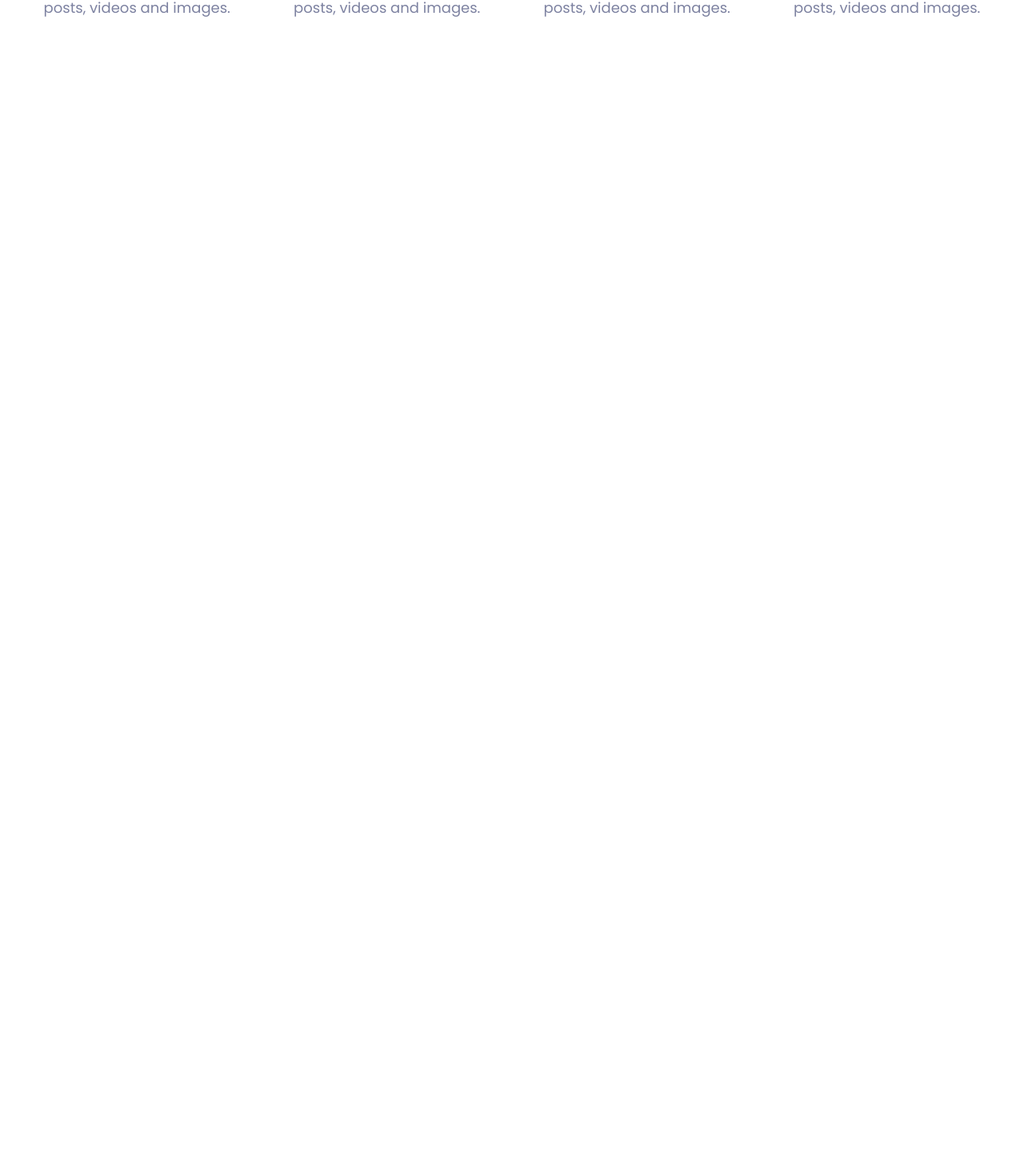
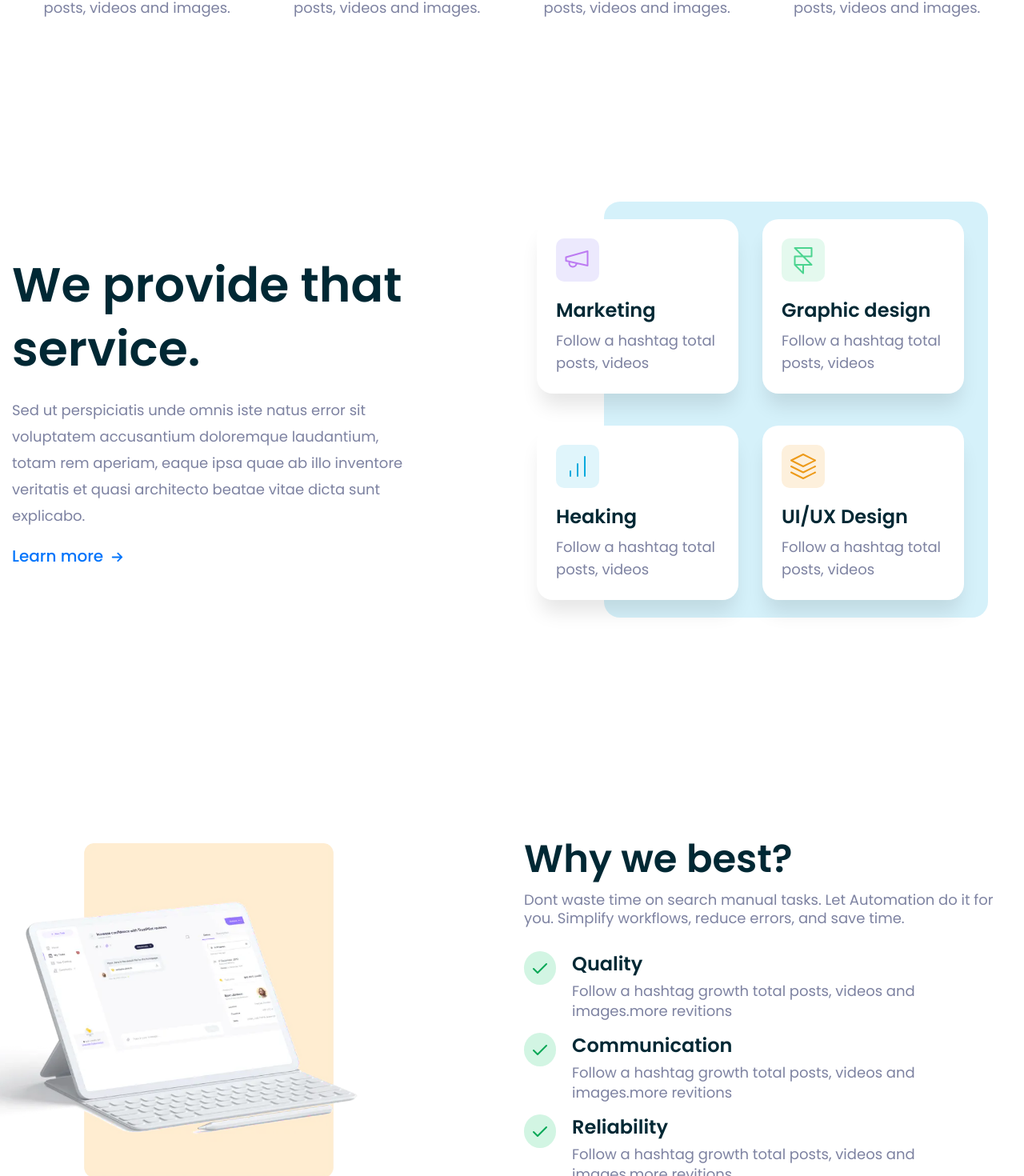
Before and after one commit to cloudmenson/Dsign, a React (Create React App) app: page /home in a window 1280 px wide. Shown: the part 1843-3313 px from the top of the page at 80% size. Before the commit the page ends 1917 px from the top, so only its background shows below. Built offline with nearby package versions, Linux system fonts and the light colour scheme.

Commit message:
Updated the structure

```diff
--- a/src/assets/index.ts
+++ b/src/assets/index.ts
@@ -1,4 +1,3 @@
-
 export { default as Garnier } from "../assets/img/garnier.png";
 export { default as Google } from "../assets/img/google.png";
 export { default as HeaderBackground } from "../assets/svg/header-background.svg";
@@ -10,6 +9,7 @@ export { default as Tablet } from "../assets/img/tablet.png";
 export { default as Udemy } from "../assets/img/udemy.png";
 export { default as UserBackground } from "../assets/img/user-background.png";
 export { default as WorkupSite } from "../assets/img/workup-site.png";
+export { ReactComponent as Arrow } from "../assets/svg/arrow.svg";
 export { ReactComponent as Check } from "../assets/svg/check.svg";
 export { ReactComponent as Email } from "../assets/svg/email.svg";
 export { ReactComponent as Facebook } from "../assets/svg/facebook.svg";
--- a/src/config/theme/colors.ts
+++ b/src/config/theme/colors.ts
@@ -6,7 +6,10 @@ const slateGray = "#7d82a1";
 const midnightBlue = "#002834";
 const darkPaleAzure = "#aec7e4";
 const greyForHeader = "#404040";
+const ourServiceBoxShadow = "rgba(0,0,0,.1)";
 const transparentGrey = "hsla(193,4%,52%,.35)";
+const ourServiceBackground = "rgba(47,184,227,.2)";
+const whyWeBestBackground = "rgba(77,213,143,.25)";
 
 const COLORS = Object.freeze({
   blue,
@@ -18,6 +21,9 @@ const COLORS = Object.freeze({
   darkPaleAzure,
   greyForHeader,
   transparentGrey,
+  ourServiceBoxShadow,
+  whyWeBestBackground,
+  ourServiceBackground,
 });
 
 export { COLORS };
--- a/src/pages/home/HomePage.tsx
+++ b/src/pages/home/HomePage.tsx
@@ -45,7 +45,144 @@ const HomePage = () => {
 
         <Styles.OurServiceSection>
           <FactItem />
+
+          <Styles.WeProvideThatService>
+            <Styles.WeProvideThatServiceLeftPart>
+              <Styles.OurServiceH2>
+                We provide that service.
+              </Styles.OurServiceH2>
+
+              <Styles.OurServiceText>
+                Sed ut perspiciatis unde omnis iste natus error sit voluptatem
+                accusantium doloremque laudantium, totam rem aperiam, eaque ipsa
+                quae ab illo inventore veritatis et quasi architecto beatae
+                vitae dicta sunt explicabo.
+              </Styles.OurServiceText>
+
+              <Styles.OurServiceLink>
+                <Styles.OurServiceLinkSpan>
+                  Learn more
+                </Styles.OurServiceLinkSpan>
+
+                <Image.Arrow />
+              </Styles.OurServiceLink>
+            </Styles.WeProvideThatServiceLeftPart>
+
+            <Styles.WeProvideThatServiceRightPart>
+              <Styles.RightPartContent>
+                <Styles.RightPartBackground />
+
+                <Styles.MarketingElement>
+                  <Image.Marketing />
+
+                  <Styles.MarketingElementH4>
+                    Marketing
+                  </Styles.MarketingElementH4>
+
+                  <Styles.MarketingElementSubtitle>
+                    Follow a hashtag total posts, videos
+                  </Styles.MarketingElementSubtitle>
+                </Styles.MarketingElement>
+
+                <Styles.GraphicElement>
+                  <Image.GraphicDesign />
+
+                  <Styles.MarketingElementH4>
+                    Graphic design
+                  </Styles.MarketingElementH4>
+
+                  <Styles.MarketingElementSubtitle>
+                    Follow a hashtag total posts, videos
+                  </Styles.MarketingElementSubtitle>
+                </Styles.GraphicElement>
+
+                <Styles.HeakingElement>
+                  <Image.Heaking />
+
+                  <Styles.MarketingElementH4>Heaking</Styles.MarketingElementH4>
+
+                  <Styles.MarketingElementSubtitle>
+                    Follow a hashtag total posts, videos
+                  </Styles.MarketingElementSubtitle>
+                </Styles.HeakingElement>
+
+                <Styles.UIUXDesignElement>
+                  <Image.UIXDesign />
+
+                  <Styles.MarketingElementH4>
+                    UI/UX Design
+                  </Styles.MarketingElementH4>
+
+                  <Styles.MarketingElementSubtitle>
+                    Follow a hashtag total posts, videos
+                  </Styles.MarketingElementSubtitle>
+                </Styles.UIUXDesignElement>
+              </Styles.RightPartContent>
+            </Styles.WeProvideThatServiceRightPart>
+          </Styles.WeProvideThatService>
         </Styles.OurServiceSection>
+
+        <Styles.WhyWeBestSection>
+          <Styles.WhyWeBestSectionLeftPart>
+            <Styles.TabletImage src={Image.Tablet} alt="Tablet" />
+          </Styles.WhyWeBestSectionLeftPart>
+
+          <Styles.WhyWeBestSectionRightPart>
+            <Styles.WhyWeBestTitleH2>Why we best?</Styles.WhyWeBestTitleH2>
+
+            <Styles.WhyWeBestSubtitle>
+              Dont waste time on search manual tasks. Let Automation do it for
+              you. Simplify workflows, reduce errors, and save time.
+            </Styles.WhyWeBestSubtitle>
+
+            <Styles.WyWeBestQuality>
+              <Styles.IconWrapper>
+                <Image.Check />
+              </Styles.IconWrapper>
+
+              <Styles.WrapperForWyWeBestTitleAndSubtitle>
+                <Styles.QualityTitle>Quality</Styles.QualityTitle>
+
+                <Styles.WyWeBestElementsSubtitle>
+                  Follow a hashtag growth total posts, videos and images.more
+                  revitions
+                </Styles.WyWeBestElementsSubtitle>
+              </Styles.WrapperForWyWeBestTitleAndSubtitle>
+            </Styles.WyWeBestQuality>
+
+            <Styles.WyWeBestCommunication>
+              <Styles.IconWrapper>
+                <Image.Check />
+              </Styles.IconWrapper>
+
+              <Styles.WrapperForWyWeBestTitleAndSubtitle>
+                <Styles.CommunicationTitle>
+                  Communication
+                </Styles.CommunicationTitle>
+
+                <Styles.WyWeBestElementsSubtitle>
+                  Follow a hashtag growth total posts, videos and images.more
+                  revitions
+                </Styles.WyWeBestElementsSubtitle>
+              </Styles.WrapperForWyWeBestTitleAndSubtitle>
+            </Styles.WyWeBestCommunication>
+
+            <Styles.WyWeBestReliability>
+              <Styles.IconWrapper>
+                <Image.Check />
+              </Styles.IconWrapper>
+
+              <Styles.WrapperForWyWeBestTitleAndSubtitle>
+                <Styles.ReliabilityTitle>Reliability</Styles.ReliabilityTitle>
+
+                <Styles.WyWeBestElementsSubtitle>
+                  Follow a hashtag growth total posts, videos and images.more
+                  revitions
+                </Styles.WyWeBestElementsSubtitle>
+              </Styles.WrapperForWyWeBestTitleAndSubtitle>
+            </Styles.WyWeBestReliability>
+          </Styles.WhyWeBestSectionRightPart>
+        </Styles.WhyWeBestSection>
       </Styles.Main>
     </Styles.Wrapper>
   );
--- a/src/pages/home/styles.ts
+++ b/src/pages/home/styles.ts
@@ -1,4 +1,4 @@
-import styled from "styled-components";
+import styled, { css } from "styled-components";
 
 import * as Image from "assets";
 
@@ -57,3 +57,209 @@ export const WorkupSiteImage = styled.img`
 export const OurServiceSection = styled.section`
   padding: 50px 0;
 `;
+
+export const WeProvideThatService = styled.div`
+  padding: 50px 0;
+  margin-top: 200px;
+  display: flex;
+  flex-direction: row;
+  align-items: center;
+`;
+
+export const WeProvideThatServiceLeftPart = styled.div`
+  display: flex;
+  flex-direction: column;
+  align-items: left;
+  max-width: 512px;
+`;
+
+export const OurServiceH2 = styled.h2`
+  font-size: 60px;
+  line-height: 80px;
+  font-weight: 600;
+`;
+
+export const OurServiceText = styled.p`
+  margin-top: 20px;
+  font-size: 18px;
+  line-height: 33px;
+`;
+
+export const OurServiceLink = styled.a`
+  margin-top: 20px;
+  display: flex;
+  flex-direction: row;
+  align-items: center;
+  font-size: 20px;
+  line-height: 28px;
+  font-weight: 500;
+  transition: all 0.2s;
+  color: ${({ theme }) => theme.colors.blue};
+
+  &:hover {
+    letter-spacing: 1px;
+    opacity: 1;
+  }
+`;
+
+export const OurServiceLinkSpan = styled.span`
+  margin-right: 6px;
+`;
+
+export const WeProvideThatServiceRightPart = styled.div``;
+
+export const RightPartContent = styled.div`
+  position: relative;
+  margin-right: 60px;
+  display: flex;
+  flex-wrap: wrap;
+  justify-content: flex-end;
+  gap: 40px 30px;
+  z-index: 10;
+`;
+
+export const RightPartBackground = styled.div`
+  position: absolute;
+  width: 480px;
+  height: 520px;
+  top: -22px;
+  right: -30px;
+  background-color: rgba(47, 184, 227, 0.2);
+  border-radius: 20px;
+  z-index: -1;
+`;
+
+const stylesForOurServiceElement = css`
+  padding: 24px;
+  display: flex;
+  flex-direction: column;
+  align-items: flex-start;
+  width: 252px;
+  border-radius: 20px;
+
+  ${({ theme }) => css`
+    background-color: ${theme.colors.white};
+    box-shadow: 0 20px 25px -5px ${theme.colors.ourServiceBoxShadow};
+  `}
+`;
+
+export const MarketingElement = styled.div`
+  ${stylesForOurServiceElement}
+`;
+
+export const GraphicElement = styled.div`
+  ${stylesForOurServiceElement}
+`;
+
+export const HeakingElement = styled.div`
+  ${stylesForOurServiceElement}
+`;
+
+export const UIUXDesignElement = styled.div`
+  ${stylesForOurServiceElement}
+`;
+
+export const MarketingElementH4 = styled.h4`
+  margin-top: 20px;
+  font-size: 24px;
+  line-height: 32px;
+  font-weight: 600;
+`;
+
+export const MarketingElementSubtitle = styled.p`
+  margin-top: 8px;
+  font-size: 18px;
+  line-height: 28px;
+`;
+
+export const WhyWeBestSection = styled.div`
+  margin-top: 200px;
+  display: flex;
+  flex-direction: row;
+  align-items: center;
+`;
+
+export const WhyWeBestSectionLeftPart = styled.div``;
+
+export const TabletImage = styled.img`
+  margin-left: -150px;
+  max-width: 100%;
+  height: auto;
+`;
+
+export const WhyWeBestSectionRightPart = styled.div`
+  display: flex;
+  flex-direction: column;
+  align-items: flex-start;
+`;
+
+export const WhyWeBestTitleH2 = styled.h2`
+  font-size: 48px;
+  line-height: 48px;
+  font-weight: 600;
+`;
+
+export const WhyWeBestSubtitle = styled.p`
+  margin-top: 15px;
+  margin-bottom: 15px;
+  max-width: 600px;
+  font-size: 18px;
+  line-height: 23px;
+`;
+
+const stylesForWyWeBestElement = css`
+  margin-top: 15px;
+  display: flex;
+  flex-direction: row;
+  align-items: flex-start;
+`;
+
+const stylesForWyWeBestTitle = css`
+  font-size: 24px;
+  line-height: 32px;
+  font-weight: 600;
+`;
+
+export const WyWeBestQuality = styled.div`
+  ${stylesForWyWeBestElement};
+`;
+
+export const IconWrapper = styled.div`
+  padding: 8px;
+  margin-right: 20px;
+  border-radius: 50%;
+  background-color: ${({ theme }) => theme.colors.whyWeBestBackground};
+`;
+
+export const WrapperForWyWeBestTitleAndSubtitle = styled.div`
+  display: flex;
+  flex-direction: column;
+  align-items: flex-start;
+  width: 550px;
+`;
+
+export const QualityTitle = styled.h3`
+  ${stylesForWyWeBestTitle};
+`;
+
+export const WyWeBestCommunication = styled.div`
+  ${stylesForWyWeBestElement};
+`;
+
+export const CommunicationTitle = styled.h3`
+  ${stylesForWyWeBestTitle};
+`;
+
+export const WyWeBestReliability = styled.div`
+  ${stylesForWyWeBestElement};
+`;
+
+export const ReliabilityTitle = styled.h3`
+  ${stylesForWyWeBestTitle};
+`;
+
+export const WyWeBestElementsSubtitle = styled.p`
+  margin-top: 5px;
+  font-size: 18px;
+  line-height: 25px;
+`;
```
Also changed, not shown: src/assets/img/tablet.png, src/assets/svg/arrow.svg (added).
